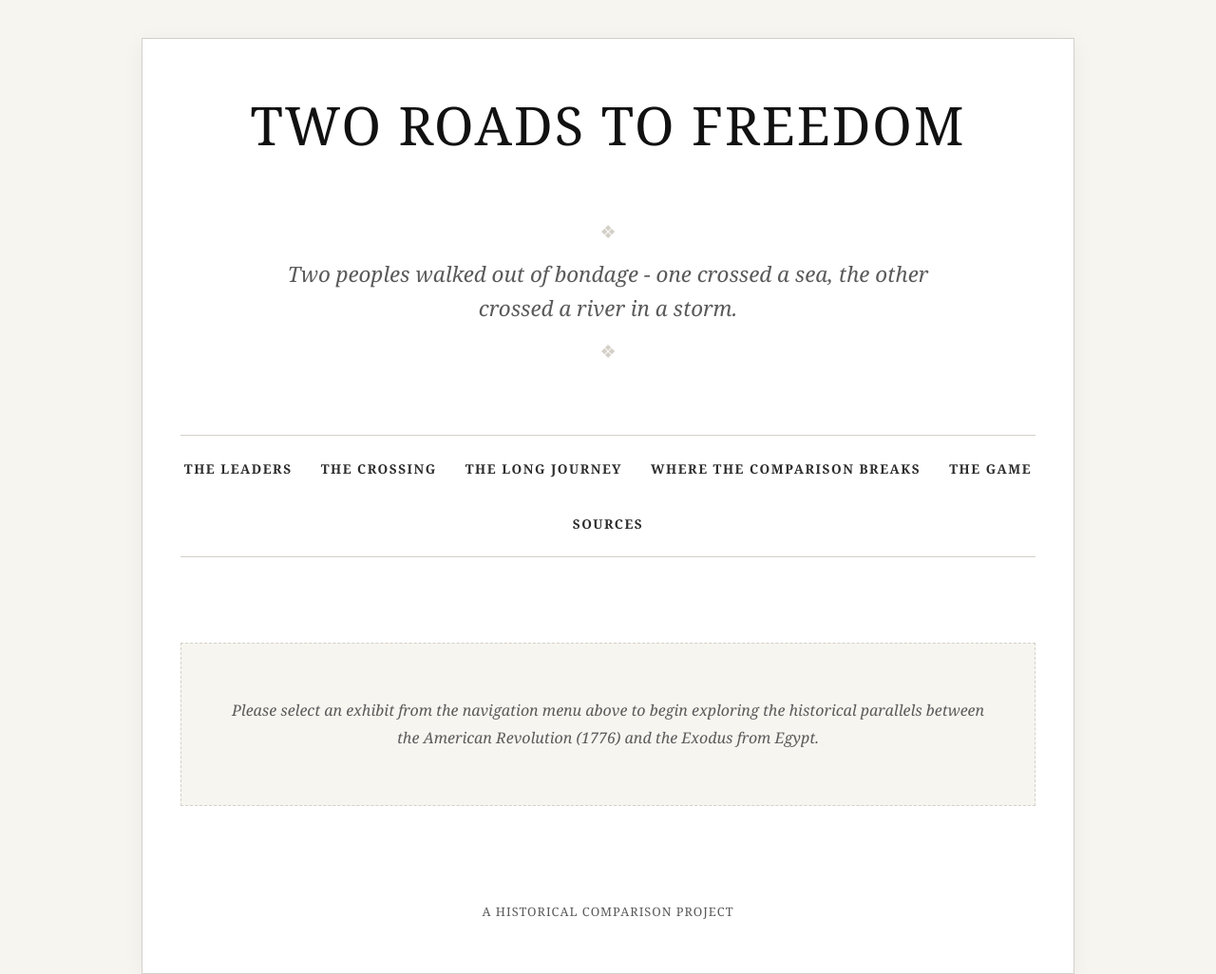
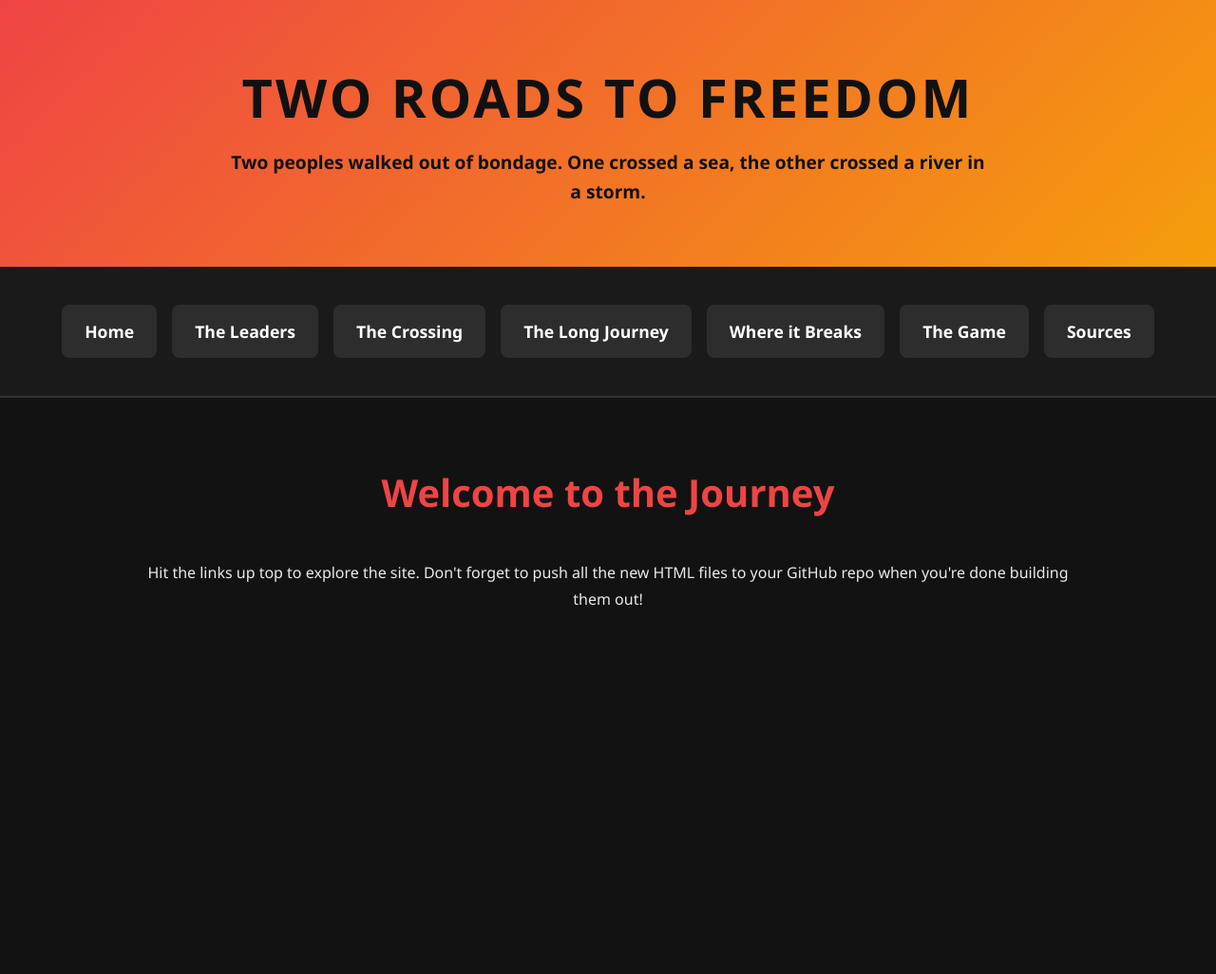
Before and after one commit to sk5296-cmd/Two-Roads, a plain HTML site: page index.html in a window 1280 px wide. Shown: the whole page at 95% size. After the commit the page ends 800 px from the top, so only its background shows below. Drawn offline with Linux system fonts and the light colour scheme.

Commit message:
Revamp index.html for modern dark mode design

```diff
--- a/index.html
+++ b/index.html
@@ -5,181 +5,103 @@
   <meta name="viewport" content="width=device-width, initial-scale=1.0">
   <title>Two Roads to Freedom</title>
   <style>
-        /*
-         * Museum Exhibit Theme
-         * Using system serif fonts for a classic, historical feel.
-         * Colors: Parchment background, dark charcoal text, deep crimson accents.
-         */
-
-        :root {
-            --bg-color: #f7f5f0;
-            --text-color: #2c2c2c;
-            --accent-color: #8b1e1e;
-            --border-color: #d4d0c8;
-            --muted-text: #5a5a5a;
-        }
-
+    /* Slick modern dark mode design */
     body {
-            background-color: var(--bg-color);
-            color: var(--text-color);
-            font-family: Georgia, 'Times New Roman', Times, serif;
-            line-height: 1.8;
+      background-color: #121212;
+      color: #eaeaea;
+      font-family: 'Segoe UI', system-ui, sans-serif;
       margin: 0;
       padding: 0;
-            display: flex;
-            flex-direction: column;
-            align-items: center;
-        }
-
-        .container {
-            max-width: 900px;
-            width: 90%;
-            margin: 40px auto;
-            padding: 40px;
-            background-color: #ffffff;
-            box-shadow: 0 4px 20px rgba(0, 0, 0, 0.05);
-            border: 1px solid var(--border-color);
     }
 
     header {
+      background: linear-gradient(135deg, #ef4444, #f59e0b);
+      padding: 4rem 2rem;
       text-align: center;
-            margin-bottom: 40px;
+      color: #111;
+      box-shadow: 0 10px 30px rgba(239, 68, 68, 0.2);
     }
 
     h1 {
-            font-size: 3.5em;
-            font-weight: normal;
-            margin: 0 0 15px 0;
-            color: #111;
-            letter-spacing: 2px;
+      font-size: 3.5rem;
+      margin: 0 0 1rem 0;
       text-transform: uppercase;
+      letter-spacing: 3px;
+      font-weight: 900;
     }
 
-        .intro-container {
-            position: relative;
-            padding: 20px 0;
-        }
-
-        .intro-container::before,
-        .intro-container::after {
-            content: '❖';
-            display: block;
-            color: var(--border-color);
-            font-size: 1.2em;
-            margin: 10px auto;
-        }
-
-        .intro {
-            font-style: italic;
-            font-size: 1.4em;
-            color: var(--muted-text);
-            max-width: 700px;
+    p.intro {
+      font-size: 1.2rem;
+      max-width: 800px;
       margin: 0 auto;
+      font-weight: 600;
       line-height: 1.6;
     }
 
     nav {
-            border-top: 1px solid var(--border-color);
-            border-bottom: 1px solid var(--border-color);
-            padding: 20px 0;
-            margin-bottom: 50px;
-        }
-
-        nav ul {
-            list-style: none;
-            padding: 0;
-            margin: 0;
       display: flex;
       justify-content: center;
+      gap: 1rem;
+      padding: 2.5rem 1rem;
       flex-wrap: wrap;
-            gap: 30px;
+      background: #1a1a1a;
+      border-bottom: 2px solid #333;
     }
 
     nav a {
+      color: #fff;
       text-decoration: none;
-            color: var(--text-color);
-            text-transform: uppercase;
-            font-size: 0.85em;
-            letter-spacing: 1.5px;
+      padding: 1rem 1.5rem;
+      background: #2d2d2d;
+      border-radius: 8px;
+      transition: all 0.3s ease;
       font-weight: bold;
-            transition: color 0.3s ease;
+      font-size: 1.1rem;
     }
 
     nav a:hover {
-            color: var(--accent-color);
+      background: #ef4444;
+      color: #fff;
+      transform: translateY(-5px);
+      box-shadow: 0 5px 15px rgba(239, 68, 68, 0.4);
     }
 
     main {
+      max-width: 1000px;
+      margin: 4rem auto;
+      padding: 0 2rem;
       text-align: center;
-            padding: 40px 0;
-            color: var(--muted-text);
+      line-height: 1.8;
     }
 
-        .exhibit-placeholder {
-            border: 1px dashed var(--border-color);
-            padding: 40px;
-            background-color: var(--bg-color);
-            margin-bottom: 20px;
-        }
-
-        footer {
-            text-align: center;
-            margin-top: 40px;
-            font-size: 0.8em;
-            color: var(--muted-text);
-            text-transform: uppercase;
-            letter-spacing: 1px;
-        }
-
-        @media (max-width: 768px) {
-            h1 {
-                font-size: 2.2em;
-            }
-            .intro {
-                font-size: 1.1em;
-            }
-            nav ul {
-                gap: 15px;
-                flex-direction: column;
-            }
-            .container {
-                padding: 20px;
-                margin: 20px auto;
-            }
+    h2 {
+      color: #ef4444;
+      font-size: 2.5rem;
     }
   </style>
 </head>
 <body>
 
-    <div class="container">
   <header>
     <h1>Two Roads to Freedom</h1>
-            <div class="intro-container">
-                <p class="intro">Two peoples walked out of bondage - one crossed a sea, the other crossed a river in a storm.</p>
-            </div>
+    <p class="intro">Two peoples walked out of bondage. One crossed a sea, the other crossed a river in a storm.</p>
   </header>
 
+  <!-- Each link now points to its own actual HTML file -->
   <nav>
-            <ul>
-                <li><a href="#leaders">The Leaders</a></li>
-                <li><a href="#crossing">The Crossing</a></li>
-                <li><a href="#long-journey">The Long Journey</a></li>
-                <li><a href="#comparison-breaks">Where the Comparison Breaks</a></li>
-                <li><a href="#game">The Game</a></li>
-                <li><a href="#sources">Sources</a></li>
-            </ul>
+    <a href="index.html">Home</a>
+    <a href="leaders.html">The Leaders</a>
+    <a href="crossing.html">The Crossing</a>
+    <a href="journey.html">The Long Journey</a>
+    <a href="comparison.html">Where it Breaks</a>
+    <a href="game.html">The Game</a>
+    <a href="sources.html">Sources</a>
   </nav>
 
   <main>
-            <div class="exhibit-placeholder" id="exhibit-start">
-                <p><em>Please select an exhibit from the navigation menu above to begin exploring the historical parallels between the American Revolution (1776) and the Exodus from Egypt.</em></p>
-            </div>
+    <h2>Welcome to the Journey</h2>
+    <p>Hit the links up top to explore the site. Don't forget to push all the new HTML files to your GitHub repo when you're done building them out!</p>
   </main>
-
-        <footer>
-            <p>A Historical Comparison Project</p>
-        </footer>
-    </div>
 
 </body>
 </html>
```
Lines whose indentation alone changed are shown as unchanged.
